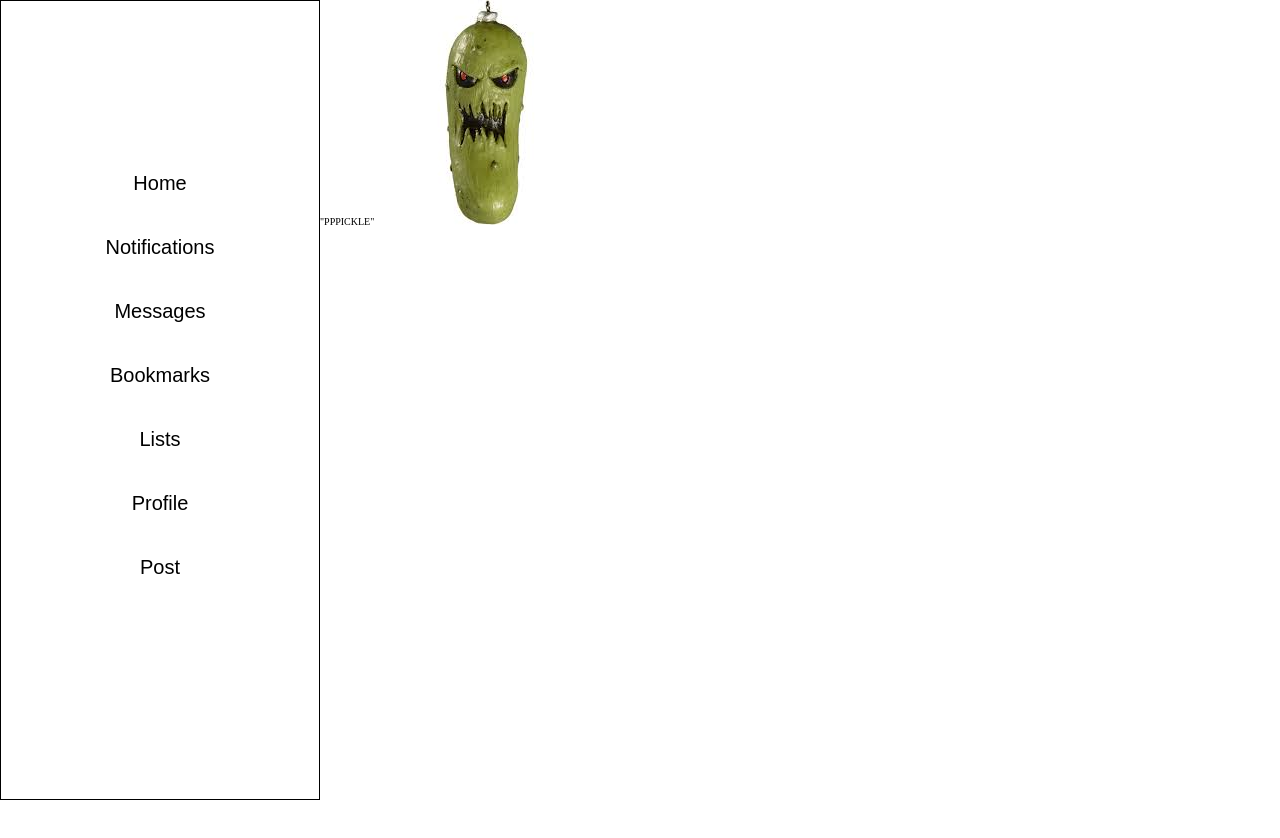
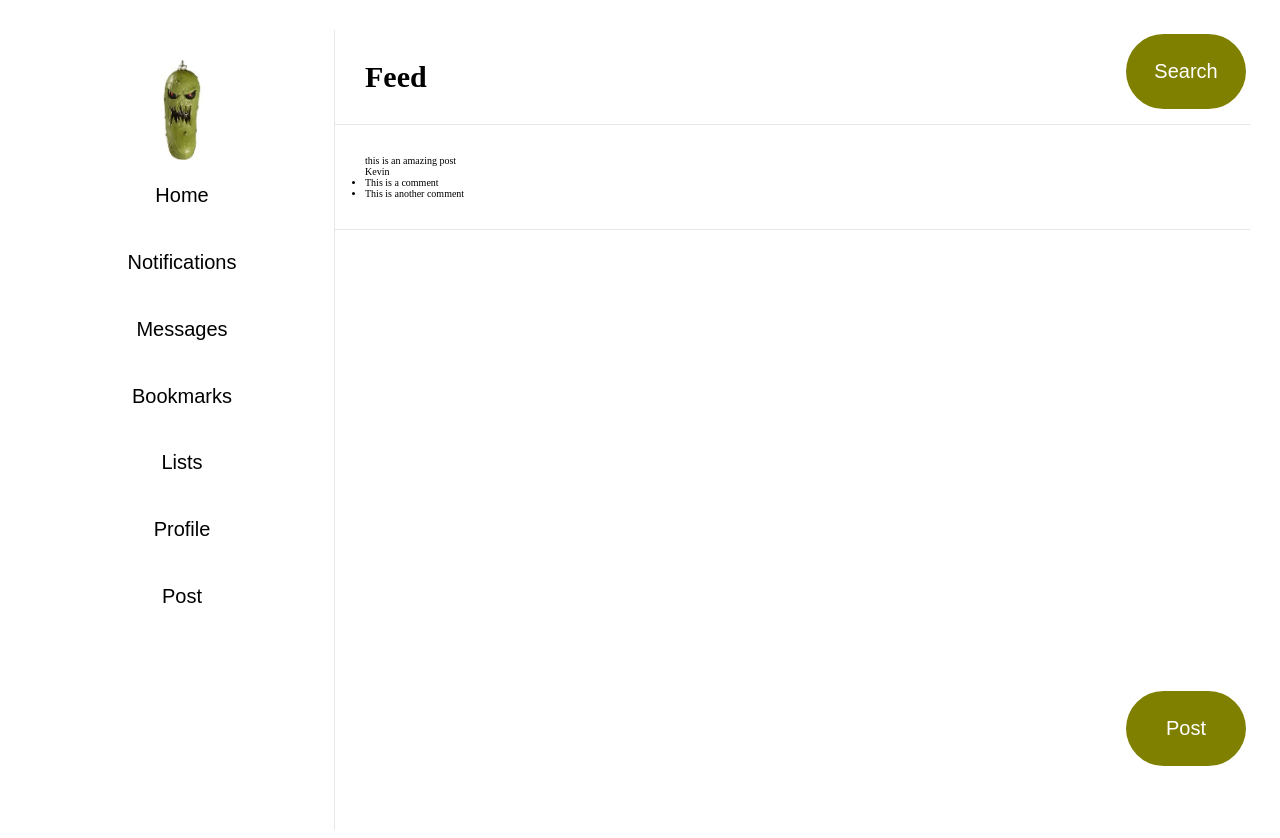
Before and after one commit to PTRI3-Squirtle/Pickle, a React app: page / in a window 1280 px wide. Shown: the top 838 px of the page. Before the commit the page ends 800 px from the top, so only its background shows below. Built offline with nearby package versions, Linux system fonts and the light colour scheme; no server answers.

Commit message:
added formatting to navbar and feed

```diff
--- a/src/frontend/Components/Feed.tsx
+++ b/src/frontend/Components/Feed.tsx
@@ -5,7 +5,7 @@ import { mockPostInterface } from '../../types/types';
 
 
 
-const Feed = () : JSX.Element => {
+const Feed = (): JSX.Element => {
 
   const mockPost: mockPostInterface = {
     id: 1,
@@ -15,11 +15,23 @@ const Feed = () : JSX.Element => {
   }
 
   return (
-        <div>
-            <h1>Feed</h1>
-            <Post {...mockPost}/>
-            <button>Post</button>
-            <button>Search</button>
+  <div className='feed'>
+    <div className='feed_header_wrapper'>
+      <h1>
+        Feed
+      </h1>
+      <button className='greenButton'>
+        Search
+      </button>
+    </div>
+    <div className='feed_posts_wrapper'>
+      <Post {...mockPost} />
+    </div>
+    <div className='feed_postButton_wrapper'>
+      <button className='greenButton'>
+        Post
+      </button>
+    </div>
   </div>
   )
 }
--- a/src/frontend/Components/LeftNavBar.tsx
+++ b/src/frontend/Components/LeftNavBar.tsx
@@ -1,9 +1,11 @@
 import React from 'react';
+import PickleImage from './PickleImage';
 
 const LeftNavBar = () : JSX.Element => {
   return (
     <div className='leftNavBar'>
       <div className='leftNavBar_top'>
+        <PickleImage />
       </div>
       <button className='button'>Home</button>
       <button className='button'>Notifications</button>
--- a/src/frontend/Components/PickleImage.tsx
+++ b/src/frontend/Components/PickleImage.tsx
@@ -4,8 +4,7 @@ import pickle from '../../assets/pickle.jpg';
 const PickleImage = () => {
     return (
         <div>
-            "PPPICKLE"
-            <img src={pickle} alt="It's a pickle!!!"></img>
+            <img src={pickle} alt="It's a pickle!!!" height='100rem'></img>
         </div>
     )
 }
--- a/src/frontend/Sass/abstracts/_variables.scss
+++ b/src/frontend/Sass/abstracts/_variables.scss
@@ -5,7 +5,7 @@ $primary-color: hsl(60, 100%, 25%);
 $primary-color-light: hsl(60, 100%, 80%);
 $primary-color-dark: hsl(60, 100%, 10%);
 
-$color-grey-light: hsl(0, 0%, 50%);
+$color-grey-light: hsl(0, 0%, 90%);
 $color-grey-dark: hsl(0, 0%, 20%);
 $color-white: hsl(0, 0%, 100%);
 $color-black: hsl(0, 0%, 0%);
--- a/src/frontend/Sass/base/_base.scss
+++ b/src/frontend/Sass/base/_base.scss
@@ -32,6 +32,14 @@ html {
 }
 
 body {
-  padding: 3 rem;
+  padding: 3rem;
   box-sizing: border-box;
 }
+
+h1 {
+  padding-top: 3rem;
+  padding-left: 3rem;
+  padding-bottom: 3rem;
+  font-size: 3rem;
+  text-align: left;
+}
--- a/src/frontend/Sass/components/_buttons.scss
+++ b/src/frontend/Sass/components/_buttons.scss
@@ -1,5 +1,5 @@
 .button {
-    width: 15rem;
+    width: 12rem;
     height: 7.5rem;
     border-radius: 20rem;
     margin: .4rem;
@@ -8,11 +8,19 @@
     font-size: 2rem;
 
         &:hover {
-            background-color: $primary-color;
-            color: $color-white;
-            box-shadow: 2px -2px rgba(0,0,0,0.4);
+            background-color: $color-grey-light;
+            color: $color-black;
+            box-shadow: 1px 1px rgba(0,0,0,0.4);
         };
+
         &:active {
             box-shadow: none;
+            transform: translate(0px, 1px);
         }
 }
+
+.greenButton {
+    @extend .button;
+    background-color: $primary-color;
+    color: $color-white;
+}
--- /dev/null
+++ b/src/frontend/Sass/components/_feed.scss
@@ -0,0 +1,29 @@
+// This wraps the feed
+.feed {
+  height: 100vh;
+}
+
+.feed_header_wrapper {
+  display: flex;
+  flex-direction: row;
+  justify-content: space-between;
+  border-bottom: .1rem solid $color-grey-light;
+  padding: 0px;
+}
+
+// This wraps the posts in our feed
+.feed_posts_wrapper {
+  padding-left: 3rem;
+  padding-right: 3rem;
+  padding-top: 3rem;
+  padding-bottom: 3rem;
+  border-bottom: .1rem solid $color-grey-light;
+  display: flex;
+  flex-direction: column;
+}
+
+.feed_postButton_wrapper {
+  position: fixed;
+  bottom: 3rem;
+  right: 3rem;
+}
--- a/src/frontend/Sass/components/_leftNavBar.scss
+++ b/src/frontend/Sass/components/_leftNavBar.scss
@@ -4,7 +4,7 @@
     flex-direction: column;
     justify-content: space-around;
     align-items: center;
-    padding-top: 15rem;
+    padding-top: 3rem;
     padding-bottom: 20rem;
-    border: 1px solid black;
+    border-right: 1px solid $color-grey-light;
 }
--- a/src/frontend/Sass/layout/_layout.scss
+++ b/src/frontend/Sass/layout/_layout.scss
@@ -5,6 +5,7 @@
 }
 
 .layout_leftNavBar{
+    height: 100vh;
     width: 25%;
 }
 
--- a/src/frontend/app.tsx
+++ b/src/frontend/app.tsx
@@ -2,16 +2,18 @@
 import React from 'react';
 import { ReactDOM } from 'react';
 import { BrowserRouter as Router, Switch, Route } from 'react-router-dom';
-import Pickle from './Components/PickleImage';
+
 // components
 import Layout from './Components/Layout';
+import Pickle from './Components/PickleImage';
+import Feed from './Components/Feed';
+import Signin from './Components/Signin';
 
 // this imports the main Sass file, making it available in all components
 import './main.scss';
 
-import pickle from '../assets/pickle.jpg';
-import { useEffect } from 'react';
 import { gql, useQuery } from '@apollo/client';
+
 const App = () => {
   const GET_USER = gql`
     query user {
@@ -41,13 +43,21 @@ const App = () => {
   // getRequest();
 
   return (
-    <>
-      <Router>
-        <Layout>
-          <Pickle></Pickle>
-        </Layout>
-      </Router>
-    </>
+    <Router>
+      <Layout>
+        <Switch>
+          <Route path='/pickle'>
+            <Pickle />
+          </Route>
+          <Route path='/signin'>
+            <Signin />
+          </Route>
+          <Route path='/'>
+            <Feed />
+          </Route>
+        </Switch>
+      </Layout>
+    </Router>
   );
 };
 
--- a/src/frontend/main.scss
+++ b/src/frontend/main.scss
@@ -20,6 +20,7 @@
 @import 'Sass/components/form';
 @import 'Sass/components/signin';
 @import 'Sass/components/leftNavBar';
+@import 'Sass/components/feed';
 
 @import 'Sass/pages/home';
 @import 'Sass/pages/signin';
```
Lines whose indentation alone changed are shown as unchanged.
